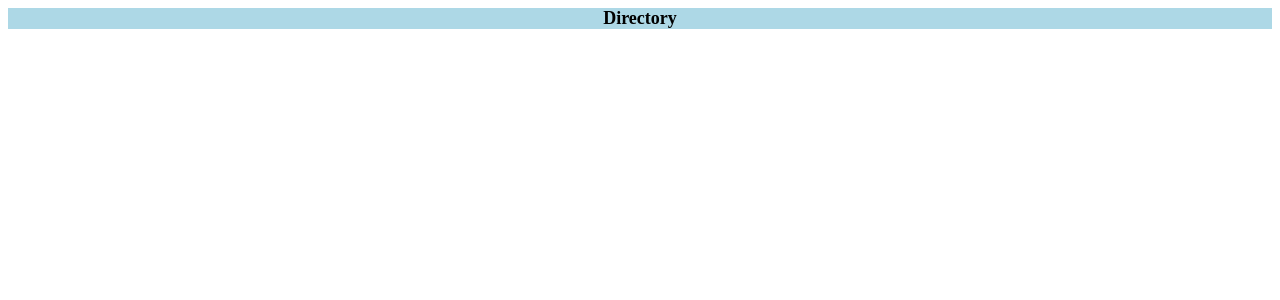
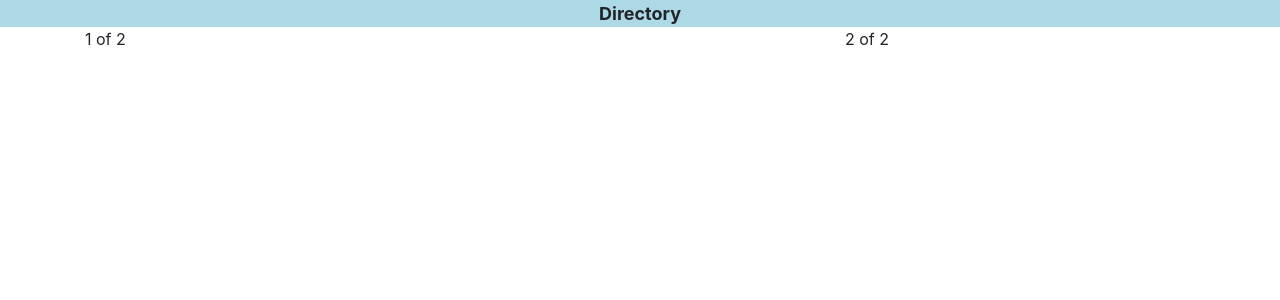
Before and after one commit to sornwill/directory, a React (Create React App) app: page / in a window 1280 px wide. Shown: the top 300 px of the page. Built offline with nearby package versions, Linux system fonts and the light colour scheme; the HTML template or start-up script is replaced by a standard one.

Commit message:
added characters

```diff
--- a/package.json
+++ b/package.json
@@ -7,6 +7,7 @@
     "@testing-library/react": "^9.5.0",
     "@testing-library/user-event": "^7.2.1",
     "react": "^16.13.1",
+    "react-bootstrap": "^1.3.0",
     "react-dom": "^16.13.1",
     "react-scripts": "3.4.3"
   },
--- a/public/index.html
+++ b/public/index.html
@@ -8,6 +8,13 @@
     <meta
       name="description"
       content="Web site created using create-react-app"
+    />
+    <!--React Bootstrap-->
+    <link
+    rel="stylesheet"
+    href="https://maxcdn.bootstrapcdn.com/bootstrap/4.3.1/css/bootstrap.min.css"
+    integrity="sha384-ggOyR0iXCbMQv3Xipma34MD+dH/1fQ784/j6cY/iJTQUOhcWr7x9JvoRxT2MZw1T"
+    crossorigin="anonymous"
     />
     <link rel="apple-touch-icon" href="%PUBLIC_URL%/logo192.png" />
     <!--
--- a/src/App.js
+++ b/src/App.js
@@ -1,11 +1,12 @@
 import React from 'react';
 import Header from './components/Header/index';
-
+import Main from './components/Main/index';
 
 function App() {
   return (
     <div>
       <Header/>
+      <Main/>
     </div>
   );
 }
--- a/src/components/Header/index.js
+++ b/src/components/Header/index.js
@@ -3,7 +3,7 @@ import './style.css';
 
 function Header(){
     return (
-        <div> Directory </div>
+        <div className="Header"> Directory </div>
     )
 };
 
--- a/src/components/Header/style.css
+++ b/src/components/Header/style.css
@@ -1,4 +1,4 @@
-div {
+.Header {
     font-weight: bold;
     background-color: lightblue;
     width: 100%;
--- a/src/components/Main/index.js
+++ b/src/components/Main/index.js
@@ -1,10 +1,16 @@
 import React from "react";
 import './style.css';
+import { Container, Row, Col } from 'react-bootstrap';
 
-function Header(){
+function Main(){
     return (
-        <div> Header </div>
+        <Container>
+            <Row>
+                <Col xs={8}>1 of 2</Col>
+                <Col>2 of 2</Col>
+            </Row>
+        </Container>
     )
 };
 
-export default Header;
+export default Main;
```
Also changed, not shown: src/user.json (added, +32 -0 lines), 1 other file (tests, documents, lock files or other folders).
